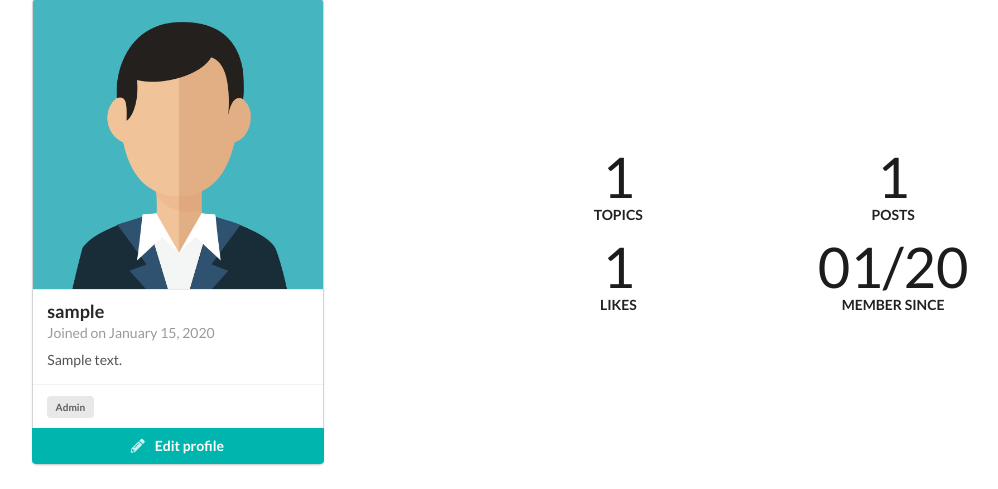
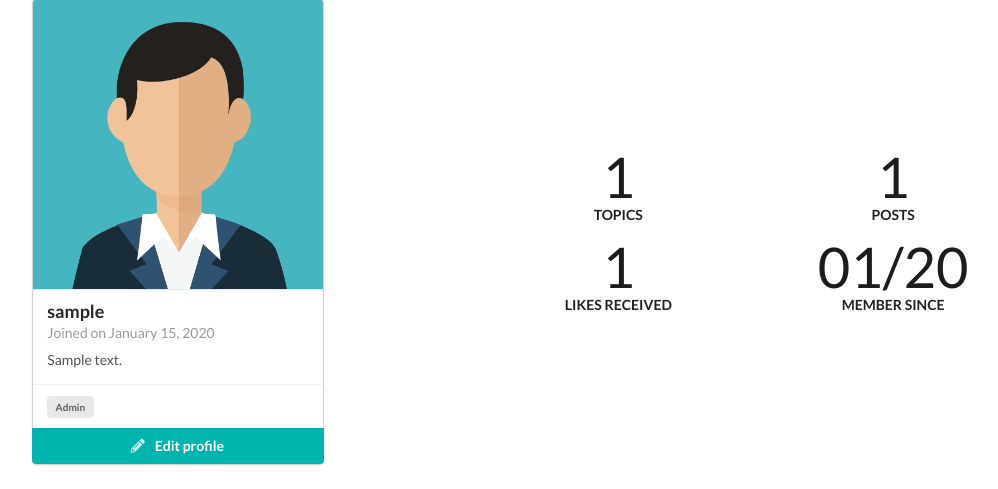
Before and after one commit to joonaspartanen/tsoha-forum, a Flask app: page /auth/users/1 in a window 1280 px wide. Shown: the part 194-683 px from the top of the page, without its empty margins (173-1171 px from the left). Run offline with Flask 2, Linux system fonts and the light colour scheme; a user stored in the database is signed in; tables that the repository leaves empty hold one stand-in row (values such as "Sample post"); some libraries are stand-ins or nearby versions.

Commit message:
Clarify statistics

```diff
--- a/application/templates/auth/user_page.html
+++ b/application/templates/auth/user_page.html
@@ -57,7 +57,7 @@
             {{ user.likes }}
         </div>
         <div class="label">
-          Likes
+          Likes received
         </div>
       </div>
       <div class="ui statistic">
```
